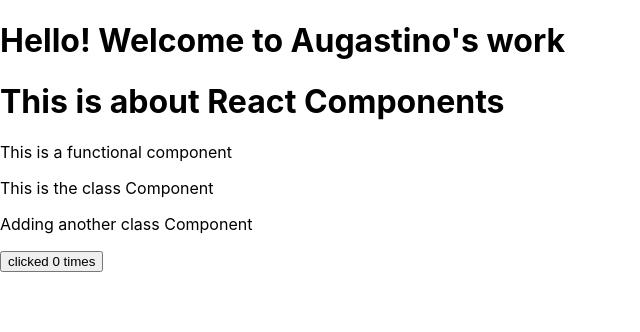
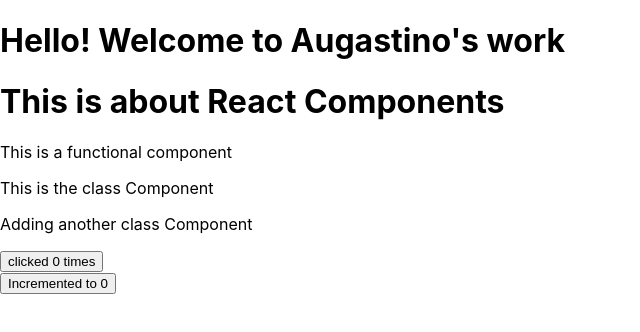
Before and after one commit to Birkofniki/Reactjs_PracticeApp, a React (Create React App) app: page / in a window 1280 px wide. Shown: the top 332 px of the page, without its empty margins (0-640 px from the left). Built offline with nearby package versions, Linux system fonts and the light colour scheme.

Commit message:
added the component called CounterComp, which increments by 1 on Mouse hover

```diff
--- a/src/App.js
+++ b/src/App.js
@@ -4,6 +4,7 @@
 import FunctionalComp from './Components/FunctionalComp';
 import {ClassComp1, ClassComp2} from "./Components/ClassComp";
 import ClickComp from "./Components/ClickComp";
+import CounterComp from "./Components/CounterComp";
 
 function App() {
   return (
@@ -14,6 +15,8 @@
       <ClassComp1 /> {/* self closing tag, also to comment we use braces first*/}
       <ClassComp2 />
       <ClickComp />
+
+      <CounterComp></CounterComp>
       </div>
   );
 } // The component names can be container tags e.g (<FunctionalComp></FunctionalComp>), or self-closing, e.g  <FunctionalComp /> ......
--- /dev/null
+++ b/src/Components/CounterComp.js
@@ -0,0 +1,25 @@
+import React, { Component } from 'react';
+
+export class CounterComp extends Component {
+    constructor(props){
+        super(props)
+        this.state={
+            count:0
+
+        };
+    }
+    IncrementCount=() =>{
+        this.setState({count: this.state.count + 1});
+    };
+
+  render() {
+        const {count} = this.state;
+        return (
+            <div>
+                <button onMouseEnter={this.IncrementCount}> Incremented to {count} </button>
+            </div>
+        );
+    }
+}
+
+export default CounterComp;
```
